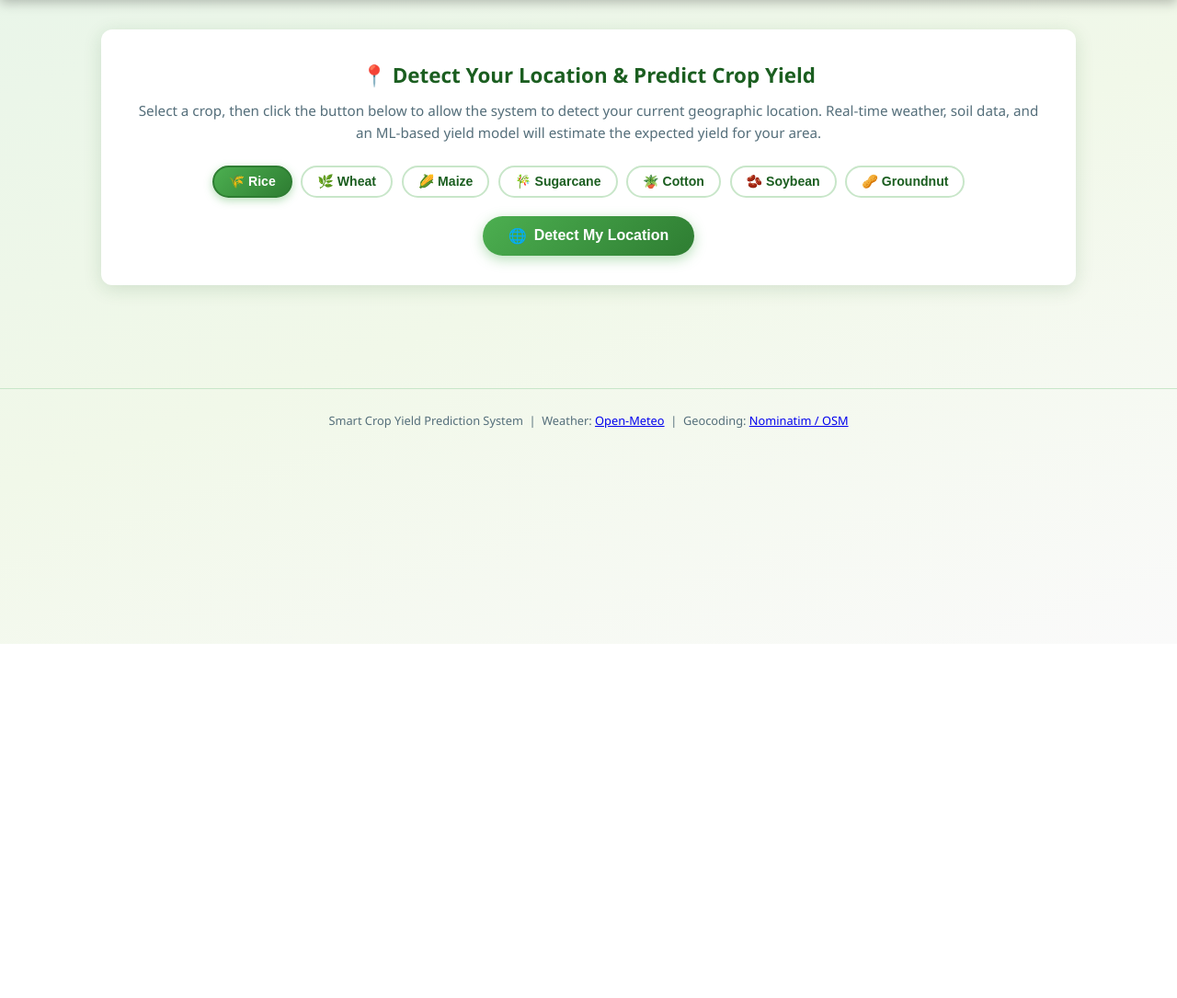
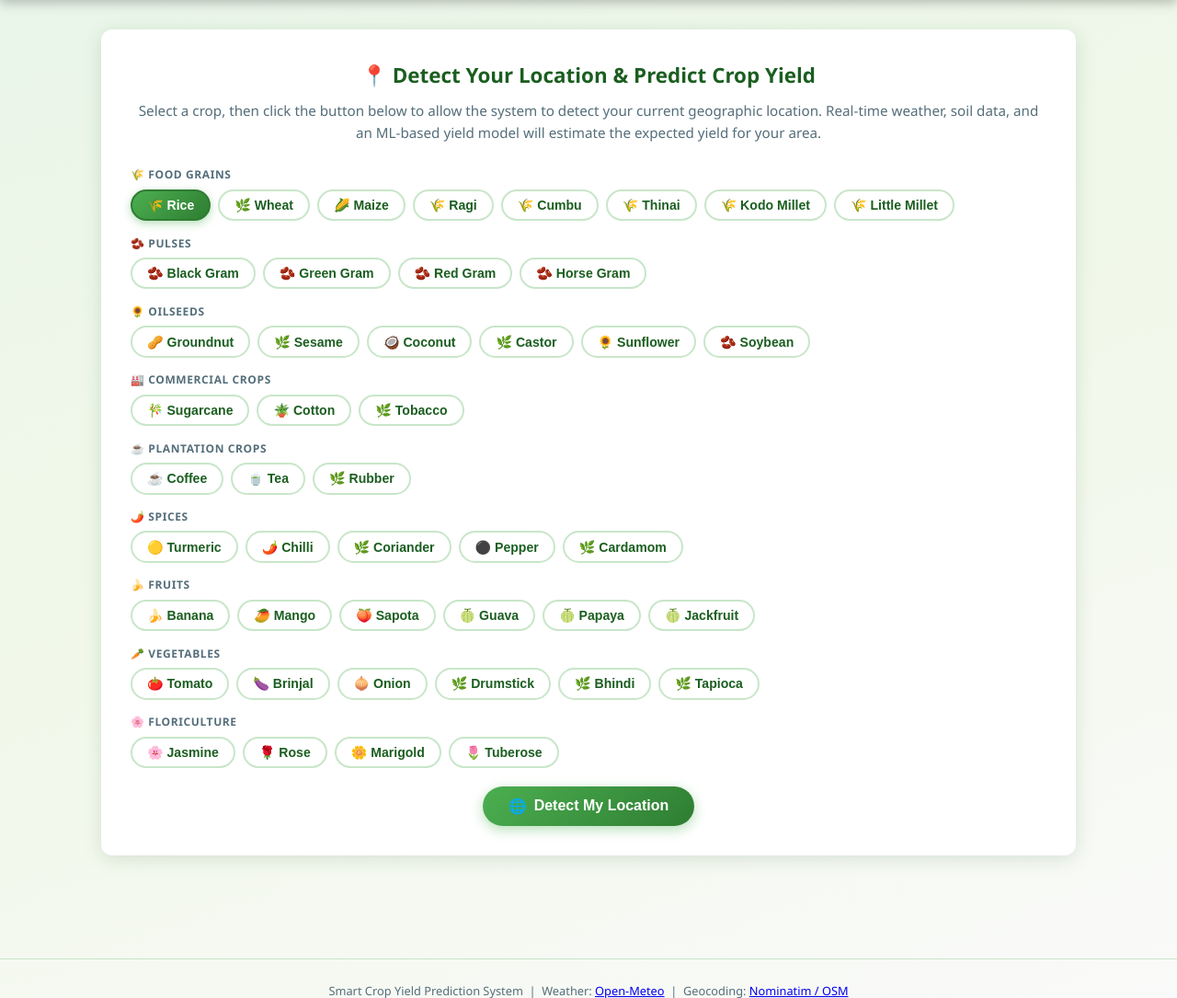
Before and after one commit to sachin712122/harvest, a Flask app: page / in a window 1280 px wide. Shown: the part 100-1185 px from the top of the page at 92% size. Before the commit the page ends 800 px from the top, so only its background shows below. Run offline with Flask 3, Linux system fonts and the light colour scheme.

Commit message:
Add yield calculations for all Tamil Nadu agricultural crops
Co-authored-by: sachin712122 <242144410+sachin712122@users.noreply.github.com>

```diff
--- a/app.py
+++ b/app.py
@@ -35,13 +35,69 @@ CROP_FACTORS = {
     # Yield multipliers relative to the base ML model (trained on rice data).
     # Factors are approximate ratios derived from typical Indian agricultural
     # yield statistics (ICAR / Ministry of Agriculture) scaled to kg/acre.
-    "rice":      1.00,
-    "wheat":     0.75,
-    "maize":     1.15,
-    "sugarcane": 12.0,
-    "cotton":    0.28,
-    "soybean":   0.55,
-    "groundnut": 0.60,
+
+    # ── Food Grains ──────────────────────────────────────────────────────────
+    "rice":          1.00,
+    "wheat":         0.75,
+    "maize":         1.15,
+    "ragi":          0.29,   # Finger millet
+    "cumbu":         0.32,   # Pearl millet
+    "thinai":        0.21,   # Foxtail millet
+    "kodo_millet":   0.18,
+    "little_millet": 0.18,
+
+    # ── Pulses ────────────────────────────────────────────────────────────────
+    "black_gram":    0.14,   # Urad dal
+    "green_gram":    0.13,   # Moong dal
+    "red_gram":      0.18,   # Tur dal
+    "horse_gram":    0.14,
+
+    # ── Oilseeds ──────────────────────────────────────────────────────────────
+    "groundnut":     0.60,
+    "sesame":        0.11,   # Gingelly
+    "coconut":       0.32,
+    "castor":        0.21,
+    "sunflower":     0.20,
+    "soybean":       0.55,
+
+    # ── Commercial / Cash Crops ───────────────────────────────────────────────
+    "sugarcane":     12.0,
+    "cotton":        0.28,
+    "tobacco":       0.20,
+
+    # ── Plantation Crops ──────────────────────────────────────────────────────
+    "coffee":        0.07,
+    "tea":           0.14,
+    "rubber":        0.20,
+
+    # ── Spices ────────────────────────────────────────────────────────────────
+    "turmeric":      0.40,
+    "chilli":        0.20,
+    "coriander":     0.14,
+    "pepper":        0.07,
+    "cardamom":      0.03,
+
+    # ── Fruits ────────────────────────────────────────────────────────────────
+    "banana":        6.29,
+    "mango":         1.61,
+    "sapota":        2.00,
+    "guava":         2.50,
+    "papaya":        5.71,
+    "jackfruit":     2.86,
+
+    # ── Vegetables ────────────────────────────────────────────────────────────
+    "tomato":        5.00,
+    "brinjal":       3.57,
+    "onion":         2.50,
+    "drumstick":     0.71,
+    "bhindi":        1.25,
+    "tapioca":       3.57,
+
+    # ── Floriculture ──────────────────────────────────────────────────────────
+    "jasmine":       0.36,
+    "rose":          0.43,
+    "marigold":      0.89,
+    "tuberose":      0.54,
 }
 
 SOIL_TYPES = {
--- a/static/css/style.css
+++ b/static/css/style.css
@@ -71,10 +71,30 @@ main {
 /* ── Crop selector ── */
 .crop-selector {
   display: flex;
+  flex-direction: column;
+  gap: .9rem;
+  margin-bottom: 1.25rem;
+  text-align: left;
+}
+
+.crop-category {
+  display: flex;
+  flex-direction: column;
+  gap: .4rem;
+}
+
+.crop-category-label {
+  font-size: .75rem;
+  font-weight: 700;
+  text-transform: uppercase;
+  letter-spacing: .6px;
+  color: var(--text-muted);
+}
+
+.crop-category-btns {
+  display: flex;
   flex-wrap: wrap;
-  gap: .6rem;
-  justify-content: center;
-  margin-bottom: 1.25rem;
+  gap: .5rem;
 }
 
 .crop-btn {
--- a/static/js/main.js
+++ b/static/js/main.js
@@ -9,13 +9,60 @@ let currentYieldPerAcre = null;
 let selectedCrop = "rice";
 
 const CROP_LABELS = {
-  rice:      "Rice",
-  wheat:     "Wheat",
-  maize:     "Maize",
-  sugarcane: "Sugarcane",
-  cotton:    "Cotton",
-  soybean:   "Soybean",
-  groundnut: "Groundnut",
+  // Food Grains
+  rice:          "Rice",
+  wheat:         "Wheat",
+  maize:         "Maize",
+  ragi:          "Ragi (Finger Millet)",
+  cumbu:         "Cumbu (Pearl Millet)",
+  thinai:        "Thinai (Foxtail Millet)",
+  kodo_millet:   "Kodo Millet",
+  little_millet: "Little Millet",
+  // Pulses
+  black_gram:    "Black Gram (Urad Dal)",
+  green_gram:    "Green Gram (Moong Dal)",
+  red_gram:      "Red Gram (Tur Dal)",
+  horse_gram:    "Horse Gram",
+  // Oilseeds
+  groundnut:     "Groundnut",
+  sesame:        "Sesame (Gingelly)",
+  coconut:       "Coconut",
+  castor:        "Castor",
+  sunflower:     "Sunflower",
+  soybean:       "Soybean",
+  // Commercial / Cash Crops
+  sugarcane:     "Sugarcane",
+  cotton:        "Cotton",
+  tobacco:       "Tobacco",
+  // Plantation Crops
+  coffee:        "Coffee",
+  tea:           "Tea",
+  rubber:        "Rubber",
+  // Spices
+  turmeric:      "Turmeric",
+  chilli:        "Chilli",
+  coriander:     "Coriander",
+  pepper:        "Pepper",
+  cardamom:      "Cardamom",
+  // Fruits
+  banana:        "Banana",
+  mango:         "Mango",
+  sapota:        "Sapota (Chikoo)",
+  guava:         "Guava",
+  papaya:        "Papaya",
+  jackfruit:     "Jackfruit",
+  // Vegetables
+  tomato:        "Tomato",
+  brinjal:       "Brinjal (Eggplant)",
+  onion:         "Onion",
+  drumstick:     "Drumstick (Moringa)",
+  bhindi:        "Bhindi (Okra)",
+  tapioca:       "Tapioca",
+  // Floriculture
+  jasmine:       "Jasmine",
+  rose:          "Rose",
+  marigold:      "Marigold",
+  tuberose:      "Tuberose",
 };
 
 // ── DOM helpers ────────────────────────────────────────────
--- a/templates/index.html
+++ b/templates/index.html
@@ -31,13 +31,106 @@
 
     <!-- Crop selector -->
     <div class="crop-selector" id="crop-selector" role="group" aria-label="Select crop">
-      <button class="crop-btn active" data-crop="rice">🌾 Rice</button>
-      <button class="crop-btn" data-crop="wheat">🌿 Wheat</button>
-      <button class="crop-btn" data-crop="maize">🌽 Maize</button>
-      <button class="crop-btn" data-crop="sugarcane">🎋 Sugarcane</button>
-      <button class="crop-btn" data-crop="cotton">🪴 Cotton</button>
-      <button class="crop-btn" data-crop="soybean">🫘 Soybean</button>
-      <button class="crop-btn" data-crop="groundnut">🥜 Groundnut</button>
+
+      <div class="crop-category">
+        <span class="crop-category-label">🌾 Food Grains</span>
+        <div class="crop-category-btns">
+          <button class="crop-btn active" data-crop="rice">🌾 Rice</button>
+          <button class="crop-btn" data-crop="wheat">🌿 Wheat</button>
+          <button class="crop-btn" data-crop="maize">🌽 Maize</button>
+          <button class="crop-btn" data-crop="ragi">🌾 Ragi</button>
+          <button class="crop-btn" data-crop="cumbu">🌾 Cumbu</button>
+          <button class="crop-btn" data-crop="thinai">🌾 Thinai</button>
+          <button class="crop-btn" data-crop="kodo_millet">🌾 Kodo Millet</button>
+          <button class="crop-btn" data-crop="little_millet">🌾 Little Millet</button>
+        </div>
+      </div>
+
+      <div class="crop-category">
+        <span class="crop-category-label">🫘 Pulses</span>
+        <div class="crop-category-btns">
+          <button class="crop-btn" data-crop="black_gram">🫘 Black Gram</button>
+          <button class="crop-btn" data-crop="green_gram">🫘 Green Gram</button>
+          <button class="crop-btn" data-crop="red_gram">🫘 Red Gram</button>
+          <button class="crop-btn" data-crop="horse_gram">🫘 Horse Gram</button>
+        </div>
+      </div>
+
+      <div class="crop-category">
+        <span class="crop-category-label">🌻 Oilseeds</span>
+        <div class="crop-category-btns">
+          <button class="crop-btn" data-crop="groundnut">🥜 Groundnut</button>
+          <button class="crop-btn" data-crop="sesame">🌿 Sesame</button>
+          <button class="crop-btn" data-crop="coconut">🥥 Coconut</button>
+          <button class="crop-btn" data-crop="castor">🌿 Castor</button>
+          <button class="crop-btn" data-crop="sunflower">🌻 Sunflower</button>
+          <button class="crop-btn" data-crop="soybean">🫘 Soybean</button>
+        </div>
+      </div>
+
+      <div class="crop-category">
+        <span class="crop-category-label">🏭 Commercial Crops</span>
+        <div class="crop-category-btns">
+          <button class="crop-btn" data-crop="sugarcane">🎋 Sugarcane</button>
+          <button class="crop-btn" data-crop="cotton">🪴 Cotton</button>
+          <button class="crop-btn" data-crop="tobacco">🌿 Tobacco</button>
+        </div>
+      </div>
+
+      <div class="crop-category">
+        <span class="crop-category-label">☕ Plantation Crops</span>
+        <div class="crop-category-btns">
+          <button class="crop-btn" data-crop="coffee">☕ Coffee</button>
+          <button class="crop-btn" data-crop="tea">🍵 Tea</button>
+          <button class="crop-btn" data-crop="rubber">🌿 Rubber</button>
+        </div>
+      </div>
+
+      <div class="crop-category">
+        <span class="crop-category-label">🌶️ Spices</span>
+        <div class="crop-category-btns">
+          <button class="crop-btn" data-crop="turmeric">🟡 Turmeric</button>
+          <button class="crop-btn" data-crop="chilli">🌶️ Chilli</button>
+          <button class="crop-btn" data-crop="coriander">🌿 Coriander</button>
+          <button class="crop-btn" data-crop="pepper">⚫ Pepper</button>
+          <button class="crop-btn" data-crop="cardamom">🌿 Cardamom</button>
+        </div>
+      </div>
+
+      <div class="crop-category">
+        <span class="crop-category-label">🍌 Fruits</span>
+        <div class="crop-category-btns">
+          <button class="crop-btn" data-crop="banana">🍌 Banana</button>
+          <button class="crop-btn" data-crop="mango">🥭 Mango</button>
+          <button class="crop-btn" data-crop="sapota">🍑 Sapota</button>
+          <button class="crop-btn" data-crop="guava">🍈 Guava</button>
+          <button class="crop-btn" data-crop="papaya">🍈 Papaya</button>
+          <button class="crop-btn" data-crop="jackfruit">🍈 Jackfruit</button>
+        </div>
+      </div>
+
+      <div class="crop-category">
+        <span class="crop-category-label">🥕 Vegetables</span>
+        <div class="crop-category-btns">
+          <button class="crop-btn" data-crop="tomato">🍅 Tomato</button>
+          <button class="crop-btn" data-crop="brinjal">🍆 Brinjal</button>
+          <button class="crop-btn" data-crop="onion">🧅 Onion</button>
+          <button class="crop-btn" data-crop="drumstick">🌿 Drumstick</button>
+          <button class="crop-btn" data-crop="bhindi">🌿 Bhindi</button>
+          <button class="crop-btn" data-crop="tapioca">🌿 Tapioca</button>
+        </div>
+      </div>
+
+      <div class="crop-category">
+        <span class="crop-category-label">🌸 Floriculture</span>
+        <div class="crop-category-btns">
+          <button class="crop-btn" data-crop="jasmine">🌸 Jasmine</button>
+          <button class="crop-btn" data-crop="rose">🌹 Rose</button>
+          <button class="crop-btn" data-crop="marigold">🌼 Marigold</button>
+          <button class="crop-btn" data-crop="tuberose">🌷 Tuberose</button>
+        </div>
+      </div>
+
     </div>
 
     <button class="btn btn-primary" id="detect-btn">
```
